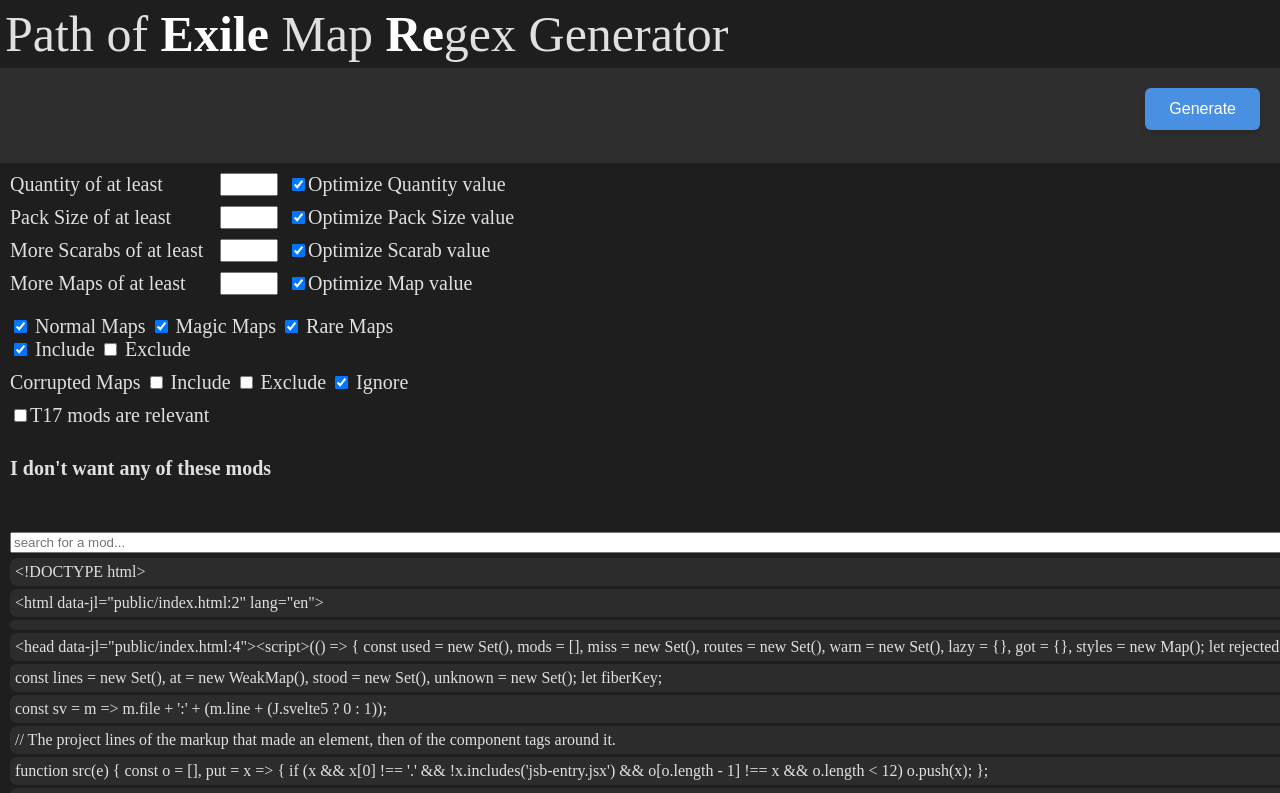
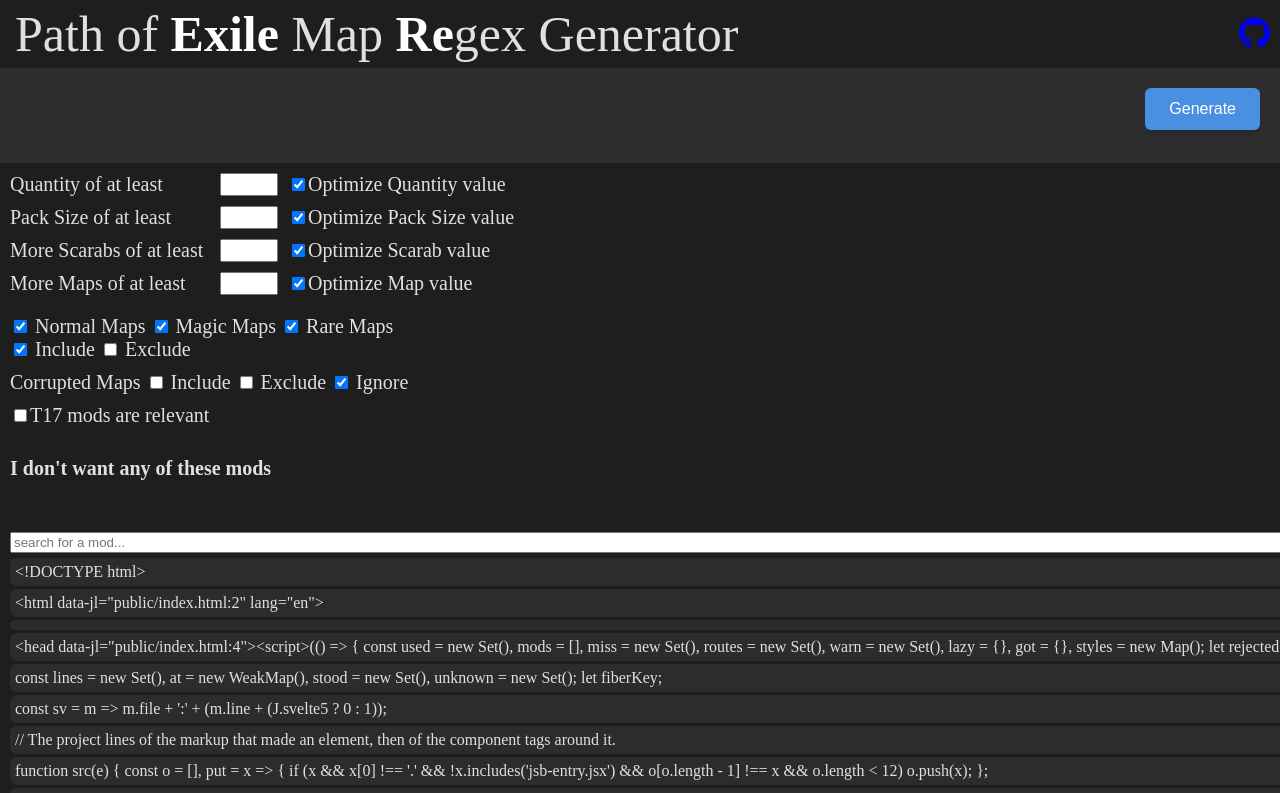
Before and after one commit to n1klas4008/poe-regex, a website built with webpack: page public/index.html in a window 1280 px wide. Shown: the top 793 px of the page. Built offline with nearby package versions, Linux system fonts and the light colour scheme; files whose address does not match are found by name.

Commit message:
add github icon

```diff
--- a/public/index.html
+++ b/public/index.html
@@ -16,6 +16,8 @@
     <meta name="twitter:site" content="@n1klas4008">
     <meta name="twitter:creator" content="@n1klas4008">
 
+
+    <link rel="stylesheet" href="https://cdnjs.cloudflare.com/ajax/libs/font-awesome/6.6.0/css/all.min.css">
     <link rel="stylesheet" href="./style.css">
 </head>
 
@@ -28,8 +30,15 @@
     </div>
 </div>
 <div id="wrapper">
-    <div id="headline">
-        Path of <b class="highlight-headline">Exile</b> Map <b class="highlight-headline">Re</b>gex Generator
+    <div class="split-view side-margin">
+        <div id="headline">
+            Path of <b class="highlight-headline">Exile</b> Map <b class="highlight-headline">Re</b>gex Generator
+        </div>
+        <div class="github">
+            <a href="https://github.com/n1klas4008/poe-regex">
+                <i class="fa-brands fa-github fa-2xl"></i>
+            </a>
+        </div>
     </div>
     <div id="result">
         <div class="split-view consume-all">
--- a/public/style.css
+++ b/public/style.css
@@ -124,6 +124,21 @@
     gap: 5px;
 }
 
+.side-margin {
+    margin: 0 10px;
+}
+
+.github {
+    display: flex;
+    align-items: center;
+    margin-left: auto;
+    transition: transform 0.3s ease;
+}
+
+.github:hover{
+    transform: scale(1.05);
+}
+
 .config {
     display: flex;
     padding-bottom: 10px;
```
